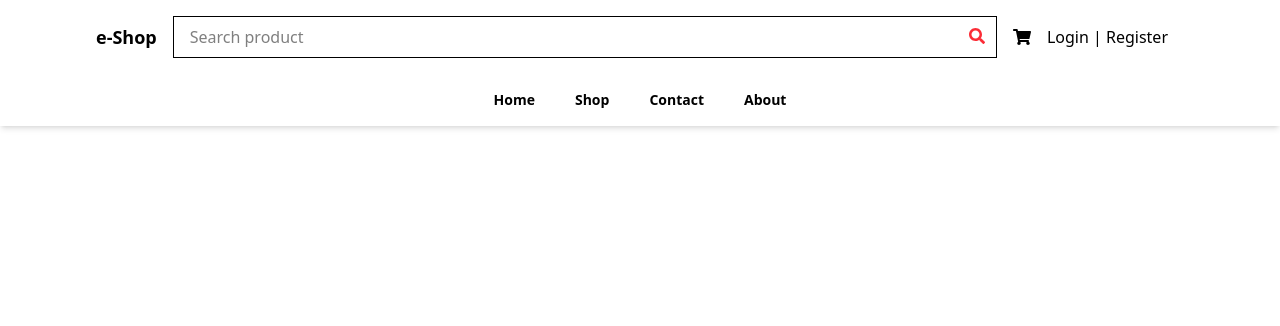
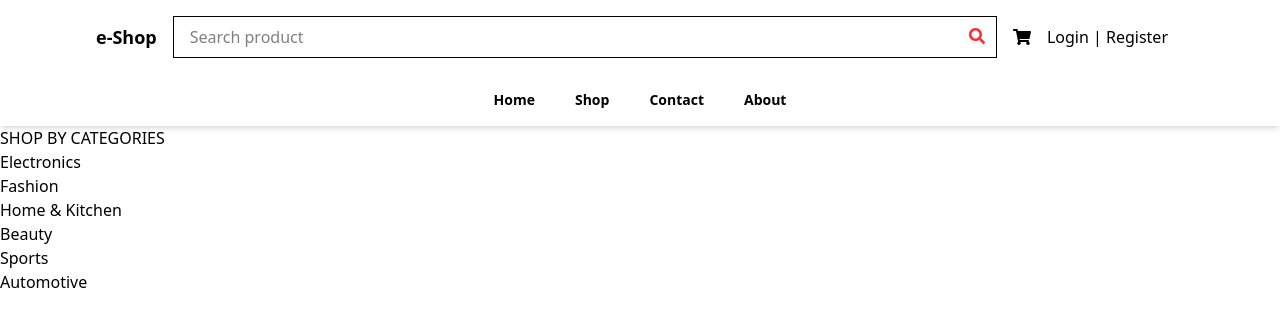
Before and after one commit to Blissmal/Ecommerce-react-js-redux-toolkit, a React (Vite) app: page / in a window 1280 px wide. Shown: the top 326 px of the page. Built offline with nearby package versions, Linux system fonts and the light colour scheme.

Commit message:
Added code images

```diff
--- /dev/null
+++ b/src/assets/Data.js
@@ -0,0 +1,8 @@
+export const Categories = [
+    "Electronics",
+    "Fashion",
+    "Home & Kitchen",
+    "Beauty",
+    "Sports",
+    "Automotive"
+];
--- a/src/pages/Home.jsx
+++ b/src/pages/Home.jsx
@@ -1,9 +1,31 @@
 import React from 'react'
+import { Categories } from '../assets/Data'
 
 const Home = () => {
   return (
     <div>
-
+      <div>
+        <div>
+            <div>
+                <div>
+                    SHOP BY CATEGORIES
+                </div>
+                <ul>
+                    {
+                        Categories.map((category, index) => (
+                            <li key={index}>
+                                <div></div>
+                                {category}
+                            </li>
+                        ))
+                    }
+                </ul>
+            </div>
+            <div>
+                    <img src="" alt="" />
+            </div>
+        </div>
+      </div>
     </div>
   )
 }
```
